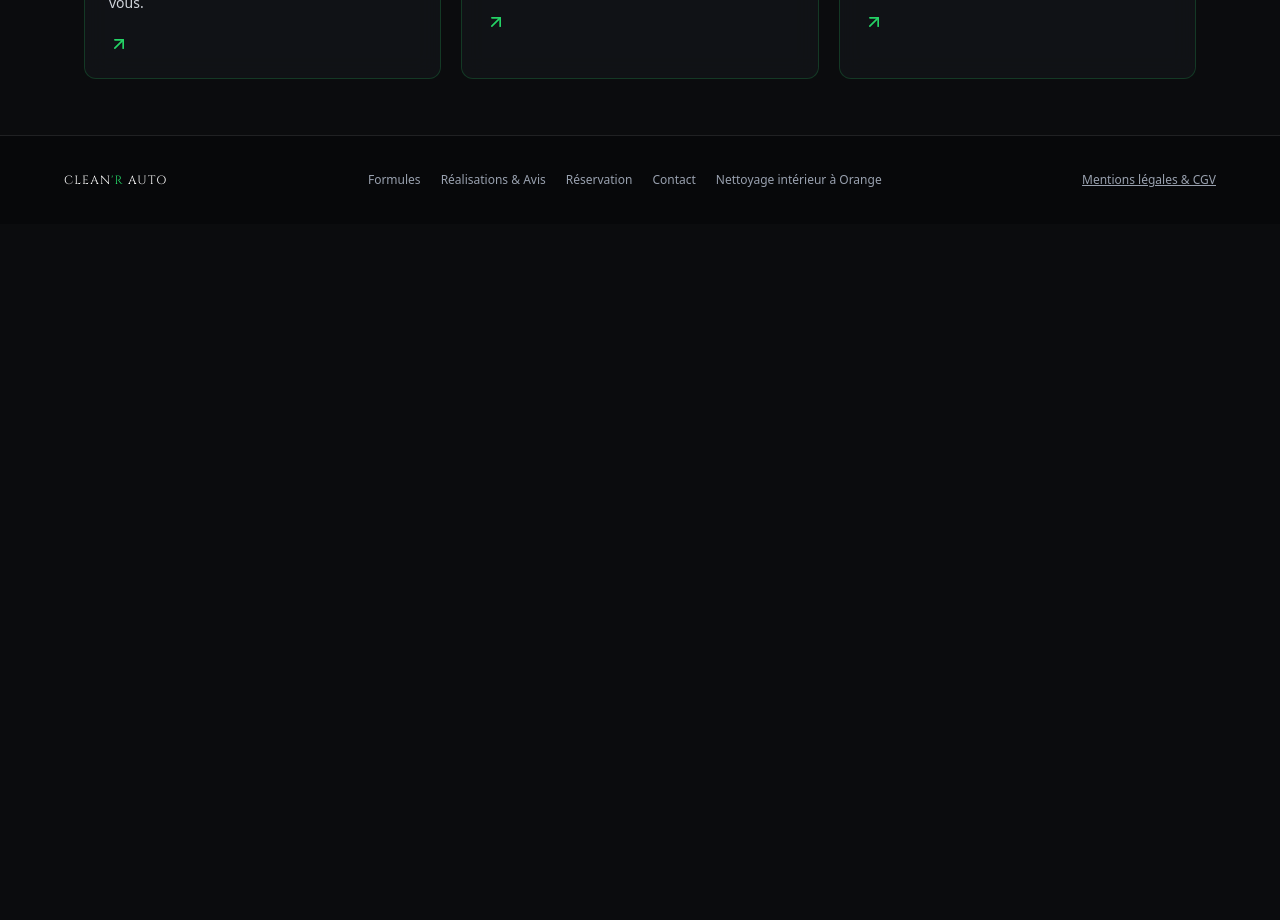
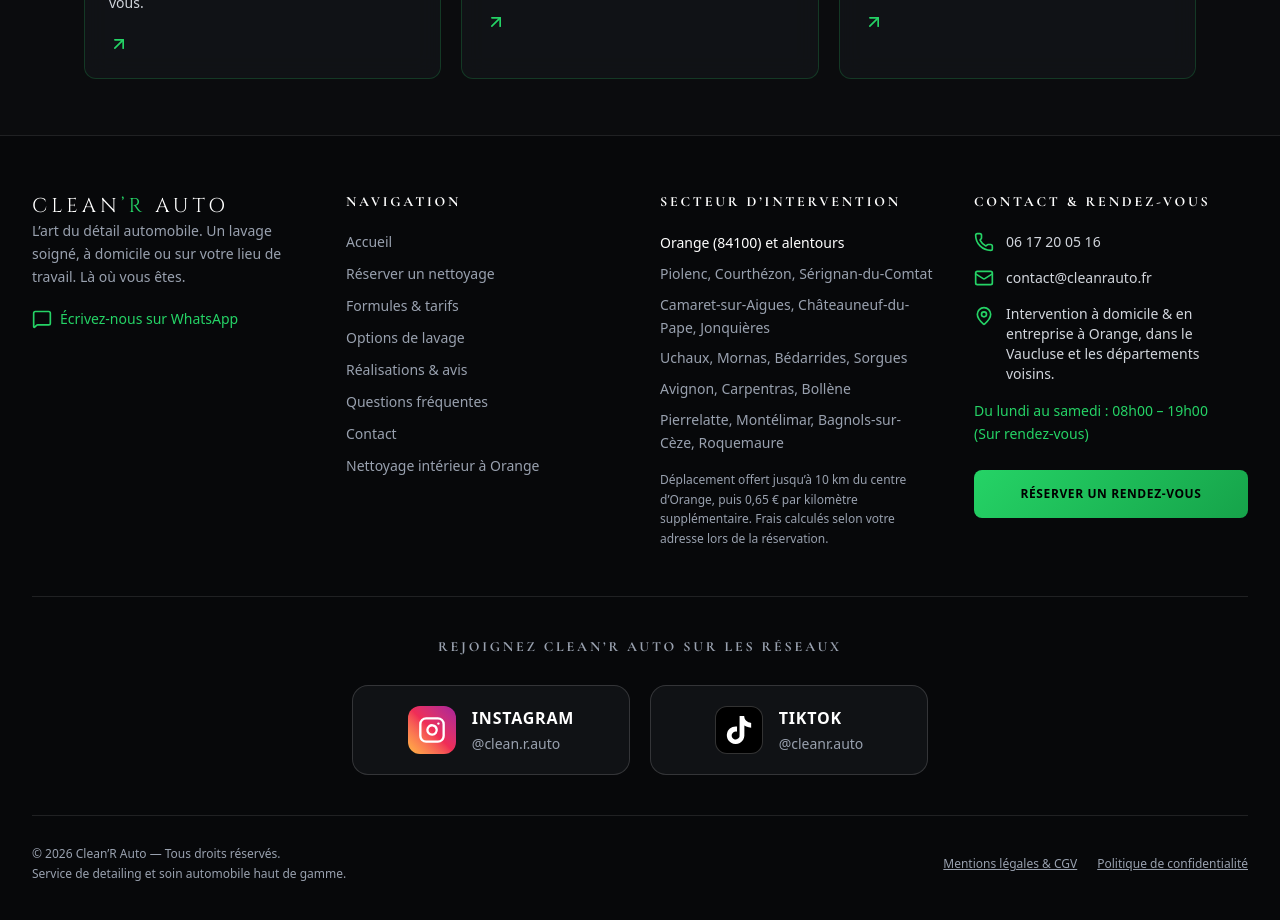
Before and after one commit to cleanrauto/Version-2-CLEANRAUTO, a React (Vite) app: page / in a window 1280 px wide. Shown: the part 1040-1960 px from the top of the page. Before the commit the page ends 1264 px from the top, so only its background shows below. Built offline with nearby package versions, Linux system fonts and the light colour scheme.

Commit message:
Restore complete footer and branded social links

```diff
--- a/src/App.tsx
+++ b/src/App.tsx
@@ -11,7 +11,8 @@ import { StickyMobileBar } from './components/StickyMobileBar';
 import { BeforeAfter } from './components/BeforeAfter';
 import { ReviewsSection } from './components/ReviewsSection';
 import { VehicleType, Category } from './types';
-import { Phone, Mail, MessageSquare, Instagram, Music2, ArrowUpRight } from 'lucide-react';
+import { Phone, Mail, MessageSquare, ArrowUpRight } from 'lucide-react';
+import { SocialLinks } from './components/SocialLinks';
 
 export const PAGES = {
  '/': { title: 'Lavage auto à Orange', heading: 'Lavage auto à Orange' },
@@ -54,10 +55,7 @@ export default function App({ page = '/' }: { page?: string }) {
      <div className="grid sm:grid-cols-3 gap-4">
       {[{href:'tel:0617200516', icon:Phone, label:'Téléphone', text:'06 17 20 05 16'}, {href:'https://wa.me/33617200516', icon:MessageSquare, label:'WhatsApp', text:'Écrivez-nous directement'}, {href:'mailto:contact@cleanrauto.fr', icon:Mail, label:'Email', text:'contact@cleanrauto.fr'}].map(({href,icon:Icon,label,text}) => <a key={label} href={href} className="glass-card p-5 rounded-xl text-center flex flex-col items-center gap-3"><Icon className="w-6 h-6 text-[#25D366]" /><span className="text-white font-medium">{label}</span><span className="text-sm break-all text-gray-300">{text}</span></a>)}
      </div>
-     <div className="flex justify-center items-center gap-6 mt-7">
-      <a href="https://www.instagram.com/clean.r.auto/" target="_blank" rel="noopener noreferrer" className="flex flex-col items-center gap-2 p-3 text-sm"><Instagram className="w-6 h-6 text-[#25D366]" />Instagram</a>
-      <a href="https://www.tiktok.com/@cleanr.auto" target="_blank" rel="noopener noreferrer" className="flex flex-col items-center gap-2 p-3 text-sm"><Music2 className="w-6 h-6 text-[#25D366]" />TikTok</a>
-     </div>
+     <div className="mt-8"><SocialLinks /></div>
     </section>
 
    </>}
--- a/src/components/Footer.tsx
+++ b/src/components/Footer.tsx
@@ -1,11 +1,58 @@
 import React from 'react';
+import { Phone, Mail, MapPin, MessageSquare } from 'lucide-react';
+import { SocialLinks } from './SocialLinks';
+
 interface Props { onOpenLegal: () => void; onOpenBooking: () => void; }
-export function Footer({onOpenLegal}: Props) {
- return <footer className="bg-[#07080a] border-t border-white/10 px-5 pt-9 pb-28 sm:pb-9 text-gray-400">
-  <div className="max-w-6xl mx-auto flex flex-col sm:flex-row items-center justify-between gap-5 text-center text-xs">
-   <a href="/" className="font-cinzel text-white tracking-widest">CLEAN<span className="text-[#25D366]">'R</span> AUTO</a>
-   <nav className="flex flex-wrap justify-center gap-5"><a href="/formules/">Formules</a><a href="/realisations-avis/">Réalisations & Avis</a><a href="/reservation/">Réservation</a><a href="/contact/">Contact</a><a href="/nettoyage-interieur-voiture-orange/">Nettoyage intérieur à Orange</a></nav>
-   <button onClick={onOpenLegal} className="underline cursor-pointer">Mentions légales & CGV</button>
-  </div>
- </footer>;
+
+export function Footer({ onOpenLegal }: Props) {
+  return <footer className="bg-[#07080a] text-gray-400 border-t border-white/10 pt-14 pb-28 sm:pb-12">
+    <div className="max-w-7xl mx-auto px-5 sm:px-8">
+      <div className="grid grid-cols-1 md:grid-cols-2 lg:grid-cols-4 gap-10 mb-12">
+        <div className="space-y-5">
+          <a href="/" className="font-cinzel text-xl text-white tracking-[0.2em]">CLEAN<span className="text-[#25D366]">’R</span> AUTO</a>
+          <p className="text-sm leading-relaxed">L’art du détail automobile. Un lavage soigné, à domicile ou sur votre lieu de travail. Là où vous êtes.</p>
+          <a href="https://wa.me/33617200516" target="_blank" rel="noopener noreferrer" className="inline-flex items-center gap-2 text-sm text-[#25D366] hover:text-white"><MessageSquare className="w-5 h-5" aria-hidden="true" />Écrivez-nous sur WhatsApp</a>
+        </div>
+        <nav aria-label="Navigation en bas de page">
+          <h2 className="text-sm uppercase tracking-[0.2em] font-bold text-white mb-5">Navigation</h2>
+          <ul className="space-y-3 text-sm">
+            {[['/', 'Accueil'], ['/reservation/', 'Réserver un nettoyage'], ['/formules/', 'Formules & tarifs'], ['/options/', 'Options de lavage'], ['/realisations-avis/', 'Réalisations & avis'], ['/faq/', 'Questions fréquentes'], ['/contact/', 'Contact'], ['/nettoyage-interieur-voiture-orange/', 'Nettoyage intérieur à Orange']].map(([href, label]) => <li key={href}><a href={href} className="hover:text-[#25D366] transition-colors">{label}</a></li>)}
+          </ul>
+        </nav>
+        <div>
+          <h2 className="text-sm uppercase tracking-[0.2em] font-bold text-white mb-5">Secteur d’intervention</h2>
+          <ul className="space-y-2 text-sm leading-relaxed">
+            <li className="text-white">Orange (84100) et alentours</li>
+            <li>Piolenc, Courthézon, Sérignan-du-Comtat</li>
+            <li>Camaret-sur-Aigues, Châteauneuf-du-Pape, Jonquières</li>
+            <li>Uchaux, Mornas, Bédarrides, Sorgues</li>
+            <li>Avignon, Carpentras, Bollène</li>
+            <li>Pierrelatte, Montélimar, Bagnols-sur-Cèze, Roquemaure</li>
+          </ul>
+          <p className="text-xs leading-relaxed mt-4">Déplacement offert jusqu’à 10 km du centre d’Orange, puis 0,65 € par kilomètre supplémentaire. Frais calculés selon votre adresse lors de la réservation.</p>
+        </div>
+        <div>
+          <h2 className="text-sm uppercase tracking-[0.2em] font-bold text-white mb-5">Contact & rendez-vous</h2>
+          <div className="space-y-4 text-sm text-gray-300">
+            <a href="tel:0617200516" className="flex items-center gap-3 hover:text-[#25D366]"><Phone className="w-5 h-5 shrink-0 text-[#25D366]" aria-hidden="true" />06 17 20 05 16</a>
+            <a href="mailto:contact@cleanrauto.fr" className="flex items-center gap-3 hover:text-[#25D366]"><Mail className="w-5 h-5 shrink-0 text-[#25D366]" aria-hidden="true" /><span className="break-all">contact@cleanrauto.fr</span></a>
+            <p className="flex items-start gap-3"><MapPin className="w-5 h-5 shrink-0 text-[#25D366] mt-0.5" aria-hidden="true" /><span>Intervention à domicile & en entreprise à Orange, dans le Vaucluse et les départements voisins.</span></p>
+            <p className="text-[#25D366] font-medium leading-relaxed">Du lundi au samedi : 08h00 – 19h00<br />(Sur rendez-vous)</p>
+          </div>
+          <a href="/reservation/" className="mt-6 flex items-center justify-center w-full green-gradient-bg text-black font-bold text-xs uppercase tracking-wider px-4 py-4 rounded-lg hover:brightness-110 transition-all text-center">Réserver un rendez-vous</a>
+        </div>
+      </div>
+      <div className="border-t border-white/10 py-10">
+        <h2 className="text-center text-xs sm:text-sm uppercase tracking-[0.2em] font-bold mb-7">Rejoignez Clean’R Auto sur les réseaux</h2>
+        <SocialLinks />
+      </div>
+      <div className="border-t border-white/10 pt-7 flex flex-col lg:flex-row items-center justify-between gap-5 text-xs leading-relaxed text-center lg:text-left">
+        <p>© {new Date().getFullYear()} Clean’R Auto — Tous droits réservés.<br />Service de detailing et soin automobile haut de gamme.</p>
+        <div className="flex flex-wrap justify-center gap-5">
+          <button onClick={onOpenLegal} className="underline hover:text-[#25D366] cursor-pointer">Mentions légales & CGV</button>
+          <button onClick={onOpenLegal} className="underline hover:text-[#25D366] cursor-pointer">Politique de confidentialité</button>
+        </div>
+      </div>
+    </div>
+  </footer>;
 }
--- /dev/null
+++ b/src/components/SocialLinks.tsx
@@ -0,0 +1,23 @@
+import React from 'react';
+import { Instagram } from 'lucide-react';
+
+export function SocialLinks() {
+  return <div className="grid grid-cols-2 gap-3 sm:gap-5 max-w-xl mx-auto w-full">
+    <a href="https://www.instagram.com/clean.r.auto/" target="_blank" rel="noopener noreferrer"
+      className="flex items-center justify-center gap-3 sm:gap-4 rounded-2xl border border-white/15 bg-[#101215] px-3 py-5 hover:border-[#25D366] transition-colors focus-visible:outline-2 focus-visible:outline-[#25D366]"
+      aria-label="Suivre Clean’R Auto sur Instagram, @clean.r.auto">
+      <span className="flex items-center justify-center w-10 h-10 sm:w-12 sm:h-12 shrink-0 rounded-xl bg-gradient-to-tr from-[#ffb640] via-[#f02d56] to-[#a8209b]">
+        <Instagram className="w-7 h-7 text-white" aria-hidden="true" />
+      </span>
+      <span className="min-w-0 text-left"><span className="block text-xs sm:text-base font-bold tracking-wider text-white">INSTAGRAM</span><span className="block text-[11px] sm:text-sm text-gray-400 mt-1">@clean.r.auto</span></span>
+    </a>
+    <a href="https://www.tiktok.com/@cleanr.auto" target="_blank" rel="noopener noreferrer"
+      className="flex items-center justify-center gap-3 sm:gap-4 rounded-2xl border border-white/15 bg-[#101215] px-3 py-5 hover:border-[#25D366] transition-colors focus-visible:outline-2 focus-visible:outline-[#25D366]"
+      aria-label="Suivre Clean’R Auto sur TikTok, @cleanr.auto">
+      <span className="flex items-center justify-center w-10 h-10 sm:w-12 sm:h-12 shrink-0 rounded-xl border border-white/20 bg-black">
+        <svg viewBox="0 0 24 24" className="w-7 h-7 text-white" fill="currentColor" aria-hidden="true"><path d="M12.525.02c1.31-.02 2.61-.01 3.91-.02.08 1.53.63 3.09 1.75 4.17 1.12 1.11 2.7 1.62 4.24 1.79v4.03c-1.44-.05-2.88-.35-4.19-.97-.57-.26-1.1-.59-1.62-.93-.01 2.92.01 5.84-.02 8.75-.08 1.4-.54 2.79-1.35 3.94-1.31 1.92-3.58 3.17-5.91 3.21-1.43.08-2.86-.31-4.08-1.03-2.02-1.19-3.44-3.37-3.65-5.71-.02-.5-.03-1-.01-1.49.18-1.9 1.12-3.72 2.58-4.96 1.66-1.44 3.98-2.13 6.15-1.72.02 1.48-.04 2.96-.04 4.44-.99-.32-2.15-.23-3.02.37-.63.41-1.11 1.04-1.36 1.75-.21.51-.15 1.07-.14 1.61.24 1.64 1.82 3.02 3.5 2.87 1.11-.01 2.17-.65 2.75-1.59.19-.33.4-.67.41-1.06.1-1.79.06-3.57.07-5.36.01-4.03-.01-8.05.02-12.08z" /></svg>
+      </span>
+      <span className="min-w-0 text-left"><span className="block text-xs sm:text-base font-bold tracking-wider text-white">TIKTOK</span><span className="block text-[11px] sm:text-sm text-gray-400 mt-1">@cleanr.auto</span></span>
+    </a>
+  </div>;
+}
```
